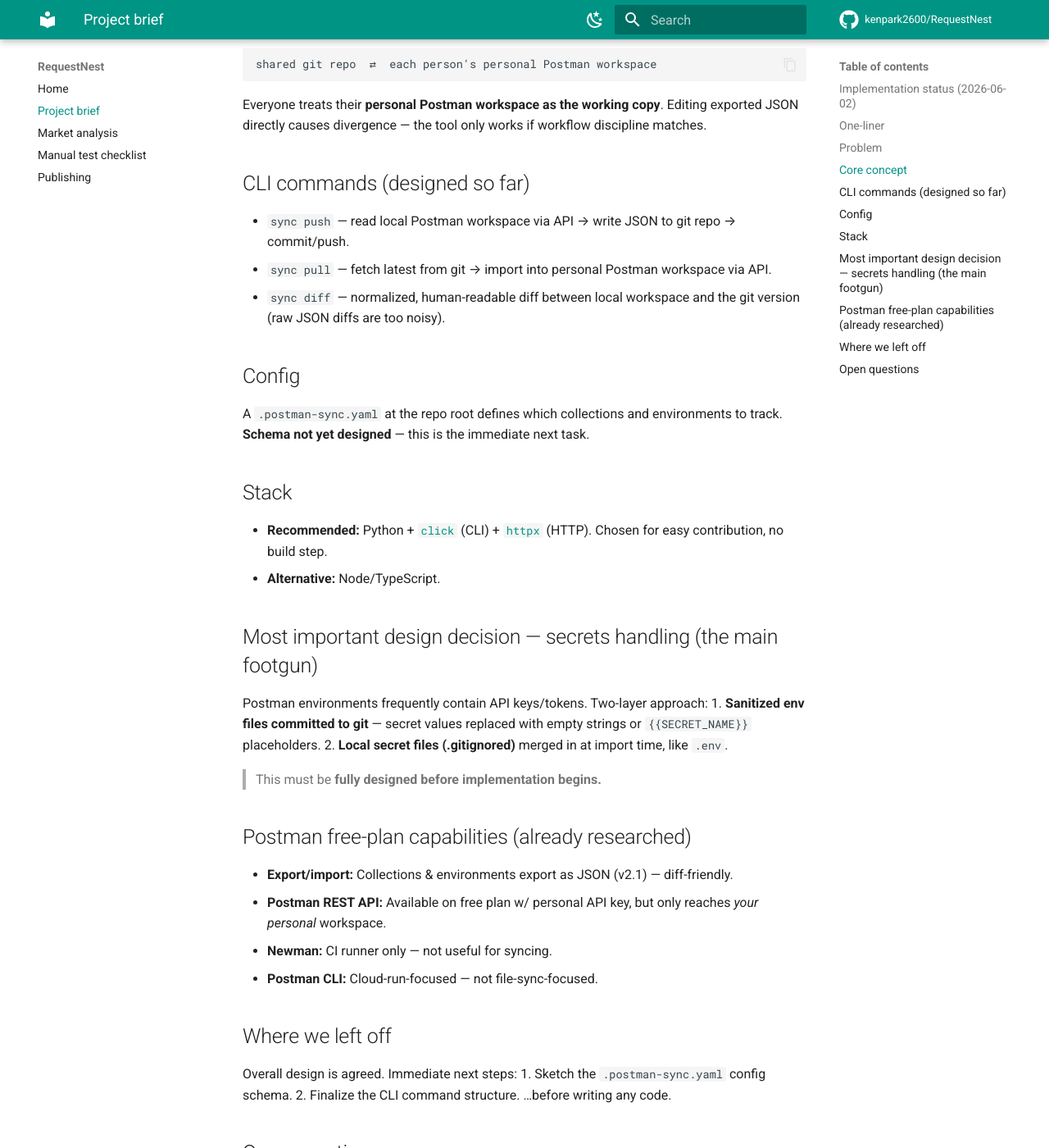
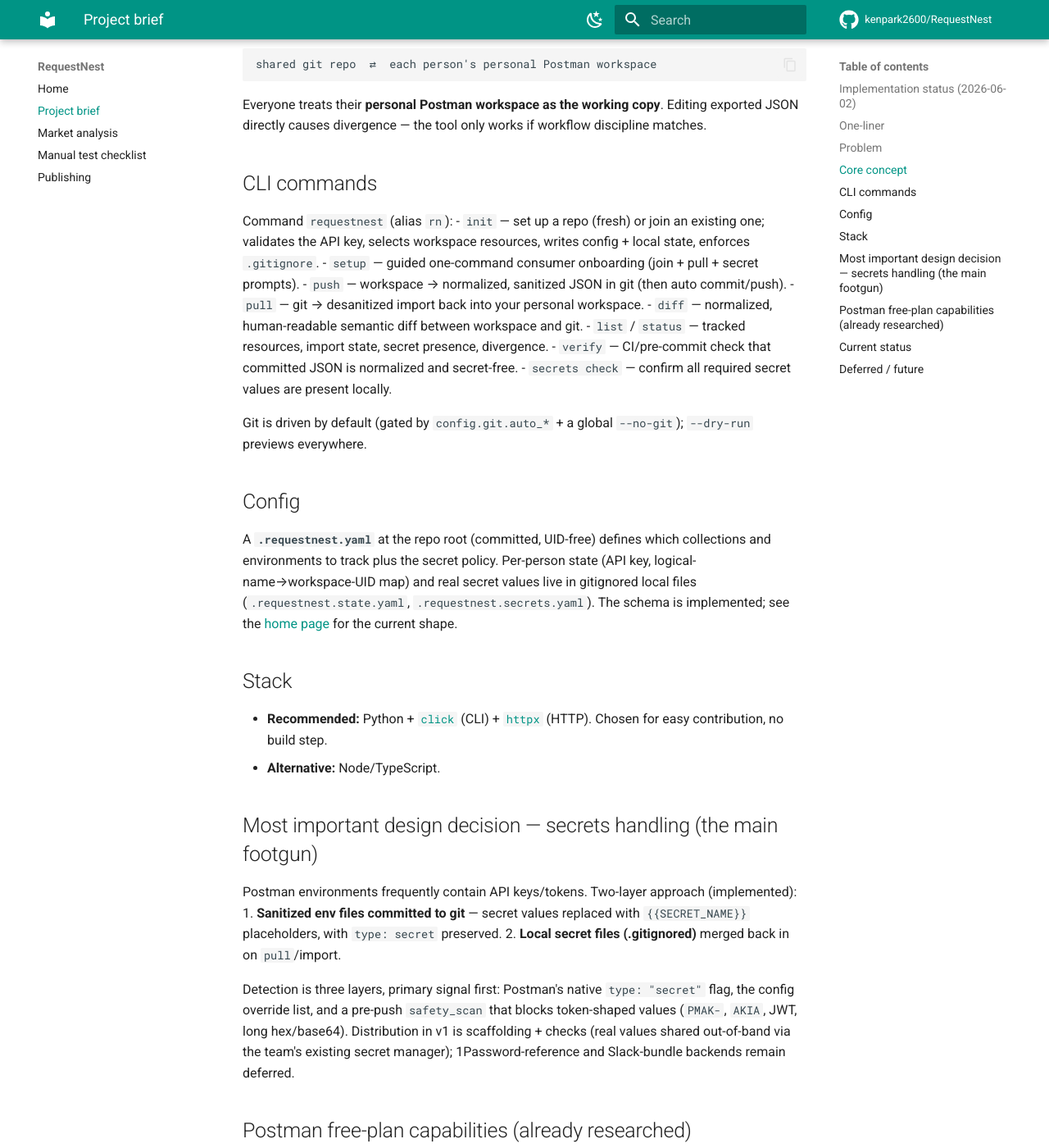
Before and after one commit to kenpark2600/RequestNest, an MkDocs documentation site: the page built from docs/project-brief.md, in a window 1280 px wide and 1400 px high, scrolled down 1248 px. Shown: the whole window at 82% size. Built offline with MkDocs 1.6.1 and Material for MkDocs 9.7.7, drawn with Linux system fonts in a browser that asks for light colours; comment, search, counter and statistics services are not loaded; some of the changed text lies outside the part shown.

Commit message:
docs: streamline onboarding (PATH, API key) + add python -m entry point
- add src/requestnest/__main__.py so `python -m requestnest` works without the scripts dir on PATH (common on Windows user-site installs)

- README: rewrite Install with PATH fix, virtualenv, and module-run options; add PowerShell + Bash variants for the API key, env var, and pre-commit hook

- docs/index.md: add python -m requestnest fallback and dual-shell env-var hint

- docs/project-brief.md: replace stale pre-implementation sections (sync.* commands, .postman-sync.yaml, 'before writing any code') with the current shipped state

```diff
--- a/docs/project-brief.md
+++ b/docs/project-brief.md
@@ -49,17 +49,27 @@
 exported JSON directly causes divergence — the tool only works if workflow
 discipline matches.
 
-## CLI commands (designed so far)
-- `sync push` — read local Postman workspace via API → write JSON to git repo →
-  commit/push.
-- `sync pull` — fetch latest from git → import into personal Postman workspace via
-  API.
-- `sync diff` — normalized, human-readable diff between local workspace and the
-  git version (raw JSON diffs are too noisy).
+## CLI commands
+Command `requestnest` (alias `rn`):
+- `init` — set up a repo (fresh) or join an existing one; validates the API key,
+  selects workspace resources, writes config + local state, enforces `.gitignore`.
+- `setup` — guided one-command consumer onboarding (join + pull + secret prompts).
+- `push` — workspace → normalized, sanitized JSON in git (then auto commit/push).
+- `pull` — git → desanitized import back into your personal workspace.
+- `diff` — normalized, human-readable semantic diff between workspace and git.
+- `list` / `status` — tracked resources, import state, secret presence, divergence.
+- `verify` — CI/pre-commit check that committed JSON is normalized and secret-free.
+- `secrets check` — confirm all required secret values are present locally.
+
+Git is driven by default (gated by `config.git.auto_*` + a global `--no-git`);
+`--dry-run` previews everywhere.
 
 ## Config
-A `.postman-sync.yaml` at the repo root defines which collections and environments
-to track. **Schema not yet designed** — this is the immediate next task.
+A **`.requestnest.yaml`** at the repo root (committed, UID-free) defines which
+collections and environments to track plus the secret policy. Per-person state
+(API key, logical-name→workspace-UID map) and real secret values live in
+gitignored local files (`.requestnest.state.yaml`, `.requestnest.secrets.yaml`).
+The schema is implemented; see the [home page](index.md) for the current shape.
 
 ## Stack
 - **Recommended:** Python + [`click`](https://click.palletsprojects.com) (CLI) +
@@ -68,12 +78,17 @@
 - **Alternative:** Node/TypeScript.
 
 ## Most important design decision — secrets handling (the main footgun)
-Postman environments frequently contain API keys/tokens. Two-layer approach:
-1. **Sanitized env files committed to git** — secret values replaced with empty
-   strings or `{{SECRET_NAME}}` placeholders.
-2. **Local secret files (.gitignored)** merged in at import time, like `.env`.
+Postman environments frequently contain API keys/tokens. Two-layer approach
+(implemented):
+1. **Sanitized env files committed to git** — secret values replaced with
+   `{{SECRET_NAME}}` placeholders, with `type: secret` preserved.
+2. **Local secret files (.gitignored)** merged back in on `pull`/import.
 
-> This must be **fully designed before implementation begins.**
+Detection is three layers, primary signal first: Postman's native `type: "secret"`
+flag, the config override list, and a pre-push `safety_scan` that blocks
+token-shaped values (`PMAK-`, `AKIA`, JWT, long hex/base64). Distribution in v1
+is scaffolding + checks (real values shared out-of-band via the team's existing
+secret manager); 1Password-reference and Slack-bundle backends remain deferred.
 
 ## Postman free-plan capabilities (already researched)
 - **Export/import:** Collections & environments export as JSON (v2.1) — diff-friendly.
@@ -82,12 +97,17 @@
 - **Newman:** CI runner only — not useful for syncing.
 - **Postman CLI:** Cloud-run-focused — not file-sync-focused.
 
-## Where we left off
-Overall design is agreed. Immediate next steps:
-1. Sketch the `.postman-sync.yaml` config schema.
-2. Finalize the CLI command structure.
-…before writing any code.
+## Current status
+The MVP is built and tested, the repo is public at
+[github.com/kenpark2600/RequestNest](https://github.com/kenpark2600/RequestNest),
+and these docs are live at [requestnest.dev](https://requestnest.dev). Remaining
+before a public release: manual end-to-end testing, company sign-off, then the
+first PyPI publish (`pip install requestnest`).
 
-## Open questions
-- **Naming:** repo/README is "RequestNest"; recap calls the tool "postman-sync".
-  Reconcile product name vs. CLI command vs. package name.
+## Deferred / future
+- Secret backends beyond the local file: 1Password CLI reference, Slack-webhook
+  encrypted-bundle distribution.
+- TUI / local web UI (`requestnest ui`) — the core is UI-agnostic to allow it.
+- `watch` (live auto-sync), semantic `log <name>`, collection lint,
+  Newman/CI environment export.
+- Conflict *resolution* beyond detect-and-warn (3-way merge).
```
Also changed, not shown: README.md (+101 -13 lines), docs/index.md (+24 -1 lines), 1 other file.
